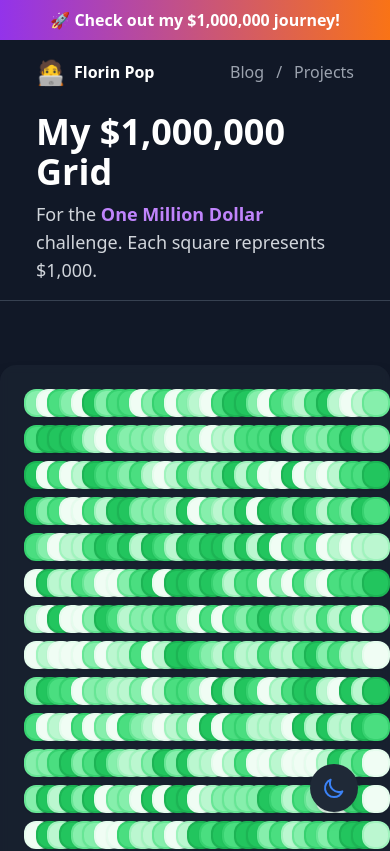
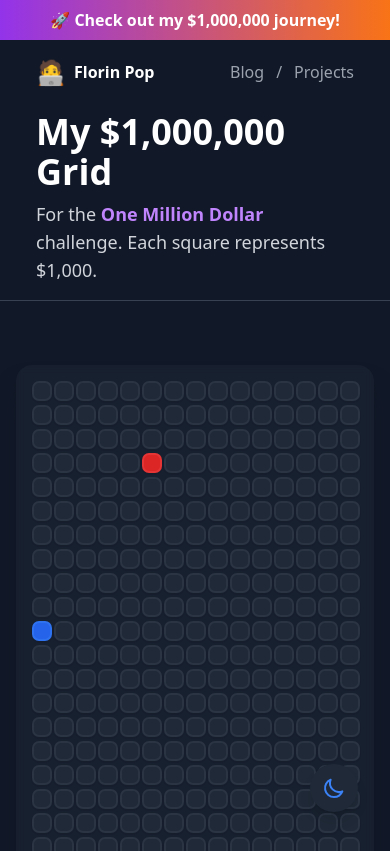
Before and after one commit to ishapaghdal/841-grid, a React (Vite) app in the folder 841-grid/: page / in a window 390 px wide. Shown: the top 851 px of the page. Built offline with nearby package versions, Linux system fonts and the light colour scheme.

Commit message:
made it responsive

```diff
--- a/841-grid/src/components/contribution-graph.tsx
+++ b/841-grid/src/components/contribution-graph.tsx
@@ -1,56 +1,134 @@
-import { useState } from "react";
+import { useState, useEffect } from "react";
+import {
+  ContributionDay,
+  ContributionData,
+  ContributionLevel,
+} from "../types/contribution";
 
-type ContributionLevel = 0 | 1 | 2 | 3 | 4;
-
-interface ContributionDay {
-  level: ContributionLevel;
-  amount: number;
-}
-
-const generateMockData = (): ContributionDay[] => {
-  return Array.from({ length: 900 }, () => {
-    const level = Math.floor(Math.random() * 5) as ContributionLevel;
-    return {
-      level,
-      amount: level * 1000, // $1000 per level
-    };
-  });
+// Import JSON data
+const contributionsData = {
+  contributions: [
+    {
+      index: 50,
+      amount: 2000,
+      source: "Freelance Project",
+    },
+    {
+      index: 150,
+      amount: 3000,
+      source: "YouTube Revenue",
+    },
+    {
+      index: 300,
+      amount: 2000,
+      source: "Consulting Work",
+    },
+  ],
 };
 
-const getLevelColor = (level: ContributionLevel, isDark: boolean): string => {
-  const lightColors = [
-    "bg-green-50 hover:bg-green-100 border-2 border-green-100/50",
-    "bg-green-200 hover:bg-green-300 border-2 border-green-300/50",
-    "bg-green-300 hover:bg-green-400 border-2 border-green-400/50",
-    "bg-green-400 hover:bg-green-500 border-2 border-green-500/50",
-    "bg-green-500 hover:bg-green-600 border-2 border-green-600/50",
-  ];
+const calculateLevel = (amount: number): ContributionLevel => {
+  if (amount === 0) return 0;
+  if (amount <= 1000) return 1;
+  if (amount <= 2000) return 2;
+  if (amount <= 3000) return 3;
+  return 4;
+};
 
-  const darkColors = [
-    "bg-green-900 hover:bg-green-800 border-2 border-green-800/50",
-    "bg-green-700 hover:bg-green-600 border-2 border-green-600/50",
-    "bg-green-600 hover:bg-green-500 border-2 border-green-500/50",
-    "bg-green-500 hover:bg-green-400 border-2 border-green-400/50",
-    "bg-green-400 hover:bg-green-300 border-2 border-green-300/50",
-  ];
+const generateContributionData = (
+  data: ContributionData[]
+): ContributionDay[] => {
+  // Create an array of 900 days with default values
+  const days = Array.from({ length: 900 }, (_, index) => ({
+    index,
+    amount: 0,
+    source: "No contribution",
+    level: 0 as ContributionLevel,
+  }));
 
-  return isDark ? darkColors[level] : lightColors[level];
+  // Update days with actual contribution data
+  data.forEach((contribution) => {
+    if (contribution.index < days.length) {
+      days[contribution.index] = {
+        ...contribution,
+        level: calculateLevel(contribution.amount),
+      };
+    }
+  });
+
+  return days;
+};
+
+const getRandomColor = (isDark: boolean): string => {
+  const colors = isDark
+    ? [
+        "bg-blue-600 hover:bg-blue-500 border-2 border-blue-500/50",
+        "bg-green-600 hover:bg-green-500 border-2 border-green-500/50",
+        "bg-purple-600 hover:bg-purple-500 border-2 border-purple-500/50",
+        "bg-pink-600 hover:bg-pink-500 border-2 border-pink-500/50",
+        "bg-yellow-600 hover:bg-yellow-500 border-2 border-yellow-500/50",
+        "bg-red-600 hover:bg-red-500 border-2 border-red-500/50",
+        "bg-indigo-600 hover:bg-indigo-500 border-2 border-indigo-500/50",
+        "bg-teal-600 hover:bg-teal-500 border-2 border-teal-500/50",
+      ]
+    : [
+        "bg-blue-400 hover:bg-blue-300 border-2 border-blue-300/50",
+        "bg-green-400 hover:bg-green-300 border-2 border-green-300/50",
+        "bg-purple-400 hover:bg-purple-300 border-2 border-purple-300/50",
+        "bg-pink-400 hover:bg-pink-300 border-2 border-pink-300/50",
+        "bg-yellow-400 hover:bg-yellow-300 border-2 border-yellow-300/50",
+        "bg-red-400 hover:bg-red-300 border-2 border-red-300/50",
+        "bg-indigo-400 hover:bg-indigo-300 border-2 border-indigo-300/50",
+        "bg-teal-400 hover:bg-teal-300 border-2 border-teal-300/50",
+      ];
+
+  return colors[Math.floor(Math.random() * colors.length)];
+};
+
+const getLevelColor = (day: ContributionDay, isDark: boolean): string => {
+  if (day.amount === 0) {
+    return isDark
+      ? "bg-gray-800 hover:bg-gray-700 border-2 border-gray-700/50"
+      : "bg-gray-200 hover:bg-gray-100 border-2 border-gray-300/50";
+  }
+
+  return getRandomColor(isDark);
 };
 
 export function ContributionGraph() {
-  const [contributionData] = useState<ContributionDay[]>(generateMockData());
+  const [contributionData, setContributionData] = useState<ContributionDay[]>(
+    []
+  );
   const isDark = document.documentElement.classList.contains("dark");
 
+  useEffect(() => {
+    // Fetch the JSON data
+    fetch("/src/data/contributions.json")
+      .then((response) => response.json())
+      .then((data) => {
+        console.log("Fetched data:", data);
+        const processedData = generateContributionData(data.contributions);
+        setContributionData(processedData);
+      })
+      .catch((error) => {
+        console.error("Error loading contributions:", error);
+        // Fallback to hardcoded data if fetch fails
+        const processedData = generateContributionData(
+          contributionsData.contributions
+        );
+        setContributionData(processedData);
+      });
+  }, []);
+
   return (
-    <div className="w-full flex justify-center items-center">
-      <div className="inline-block p-6 rounded-2xl bg-white/50 dark:bg-gray-800/50 backdrop-blur-sm shadow-xl dark:shadow-gray-900/50">
-        <div className="grid grid-cols-30 gap-2">
-          {contributionData.map((day, index) => (
+    <div className="w-full flex justify-center items-center px-4">
+      <div className="inline-block p-4 sm:p-6 rounded-2xl bg-white/50 dark:bg-gray-800/50 backdrop-blur-sm shadow-xl dark:shadow-gray-900/50 overflow-visible relative">
+        <div className="grid grid-cols-15 sm:grid-cols-20 md:grid-cols-25 lg:grid-cols-30 gap-1 sm:gap-2">
+          {contributionData.map((day) => (
             <div
-              key={index}
+              key={day.index}
               className={`
-                w-7 h-7
-                rounded-xl
+                w-5 h-5 sm:w-6 sm:h-6 md:w-7 md:h-7
+                rounded-[35%]
                 transform hover:scale-110
                 transition-all duration-300 ease-in-out
                 cursor-pointer
@@ -58,28 +136,53 @@ export function ContributionGraph() {
                 hover:-translate-y-1
                 group
                 relative
-                overflow-hidden
-                ${getLevelColor(day.level, isDark)}
+                ${getLevelColor(day, isDark)}
               `}
-              title={`$${day.amount.toLocaleString()}`}
             >
               <div
-                className="
-                opacity-0 group-hover:opacity-100
-                absolute -top-10 left-1/2 -translate-x-1/2
-                bg-gray-900 dark:bg-gray-700
-                text-white
-                px-2 py-1
-                rounded-md
-                text-xs
-                whitespace-nowrap
-                transition-opacity duration-200
-                pointer-events-none
-                shadow-lg
-                z-10
-              "
+                className={`
+                  invisible group-hover:visible
+                  absolute
+                  -top-12
+                  left-1/2 -translate-x-1/2
+                  bg-gray-900/95 dark:bg-gray-800/95
+                  text-white
+                  px-3 py-2
+                  rounded-xl
+                  text-[10px] sm:text-xs
+                  whitespace-nowrap
+                  transition-all duration-200
+                  pointer-events-none
+                  shadow-xl
+                  z-[100]
+                  min-w-[120px] sm:min-w-[150px]
+                  backdrop-blur-sm
+                  border border-gray-700/50
+                `}
+                style={{
+                  transform: "translate(-50%, -100%)",
+                }}
               >
-                ${day.amount.toLocaleString()}
+                <div className="font-semibold">{day.source}</div>
+                <div className="text-gray-300">Cell #{day.index + 1}</div>
+                <div
+                  className={`font-medium ${
+                    day.amount > 0 ? "text-green-400" : "text-gray-400"
+                  }`}
+                >
+                  ${day.amount.toLocaleString()}
+                </div>
+                <div
+                  className={`
+                    absolute
+                    -bottom-1 rotate-45
+                    left-1/2 -translate-x-1/2
+                    w-2 h-2
+                    bg-gray-900 dark:bg-gray-800
+                    transform
+                    border-r border-b border-gray-700/50
+                  `}
+                />
               </div>
             </div>
           ))}
--- /dev/null
+++ b/841-grid/src/data/contributions.json
@@ -0,0 +1,19 @@
+{
+  "contributions": [
+    {
+      "index": 50,
+      "amount": 2000,
+      "source": "Freelance Project"
+    },
+    {
+      "index": 150,
+      "amount": 3000,
+      "source": "YouTube Revenue"
+    },
+    {
+      "index": 300,
+      "amount": 2000,
+      "source": "Consulting Work"
+    }
+  ]
+}
--- /dev/null
+++ b/841-grid/src/types/contribution.ts
@@ -0,0 +1,14 @@
+export interface ContributionData {
+  index: number;
+  amount: number;
+  source: string;
+}
+
+export type ContributionLevel = 0 | 1 | 2 | 3 | 4;
+
+export interface ContributionDay {
+  index: number;
+  level: ContributionLevel;
+  amount: number;
+  source: string;
+}
--- a/841-grid/tailwind.config.js
+++ b/841-grid/tailwind.config.js
@@ -18,6 +18,9 @@ module.exports = {
     },
     extend: {
       gridTemplateColumns: {
+        15: "repeat(15, minmax(0, 1fr))",
+        20: "repeat(20, minmax(0, 1fr))",
+        25: "repeat(25, minmax(0, 1fr))",
         30: "repeat(30, minmax(0, 1fr))",
       },
       colors: {
@@ -77,4 +80,4 @@ module.exports = {
     },
   },
   plugins: [require("tailwindcss-animate")],
-}
+};
--- a/841-grid/vite.config.ts
+++ b/841-grid/vite.config.ts
@@ -4,4 +4,13 @@ import react from "@vitejs/plugin-react";
 // https://vite.dev/config/
 export default defineConfig({
   plugins: [react()],
+  resolve: {
+    alias: {
+      "@": "/src",
+    },
+  },
+  json: {
+    stringify: true,
+  },
+  assetsInclude: ["**/*.json"],
 });
```
